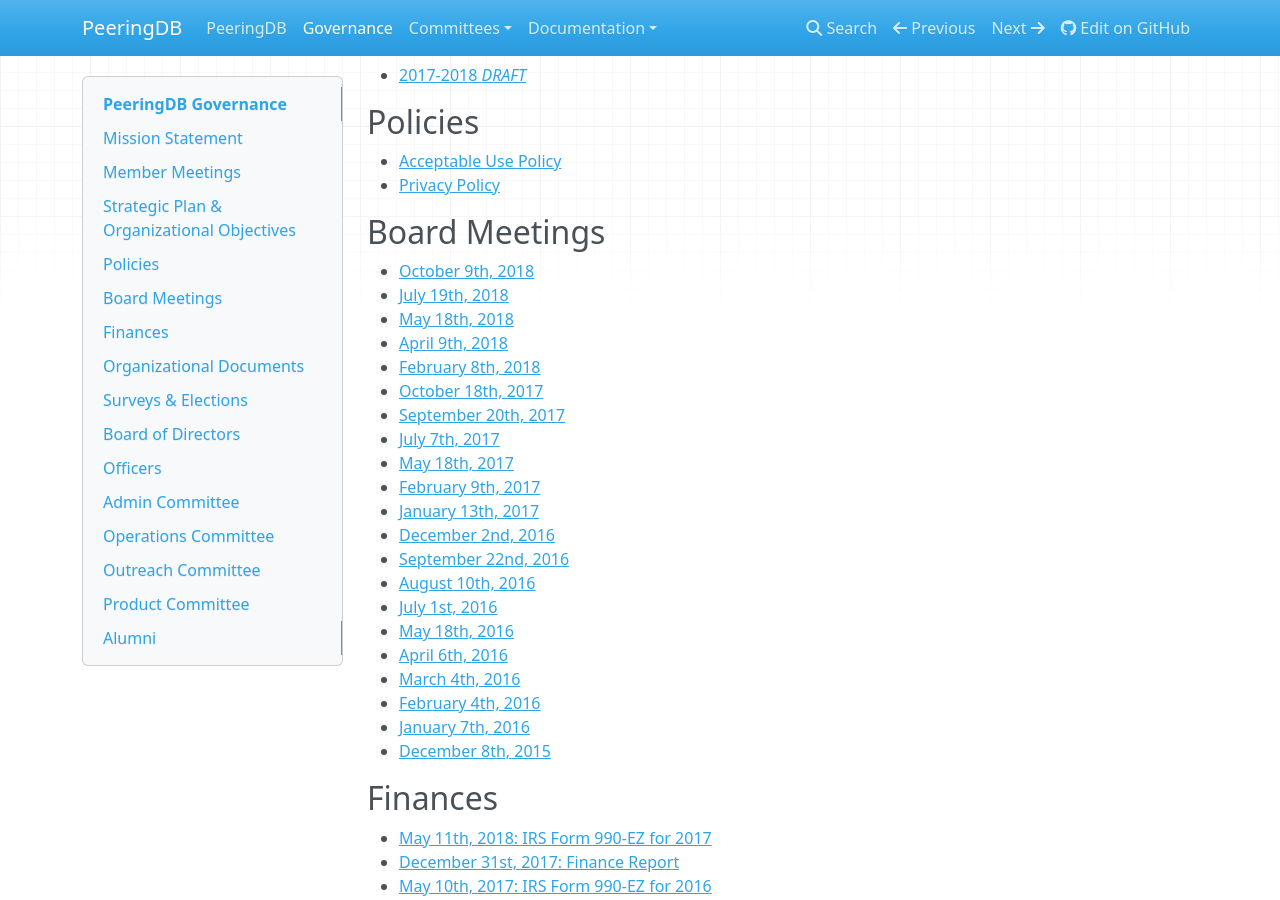
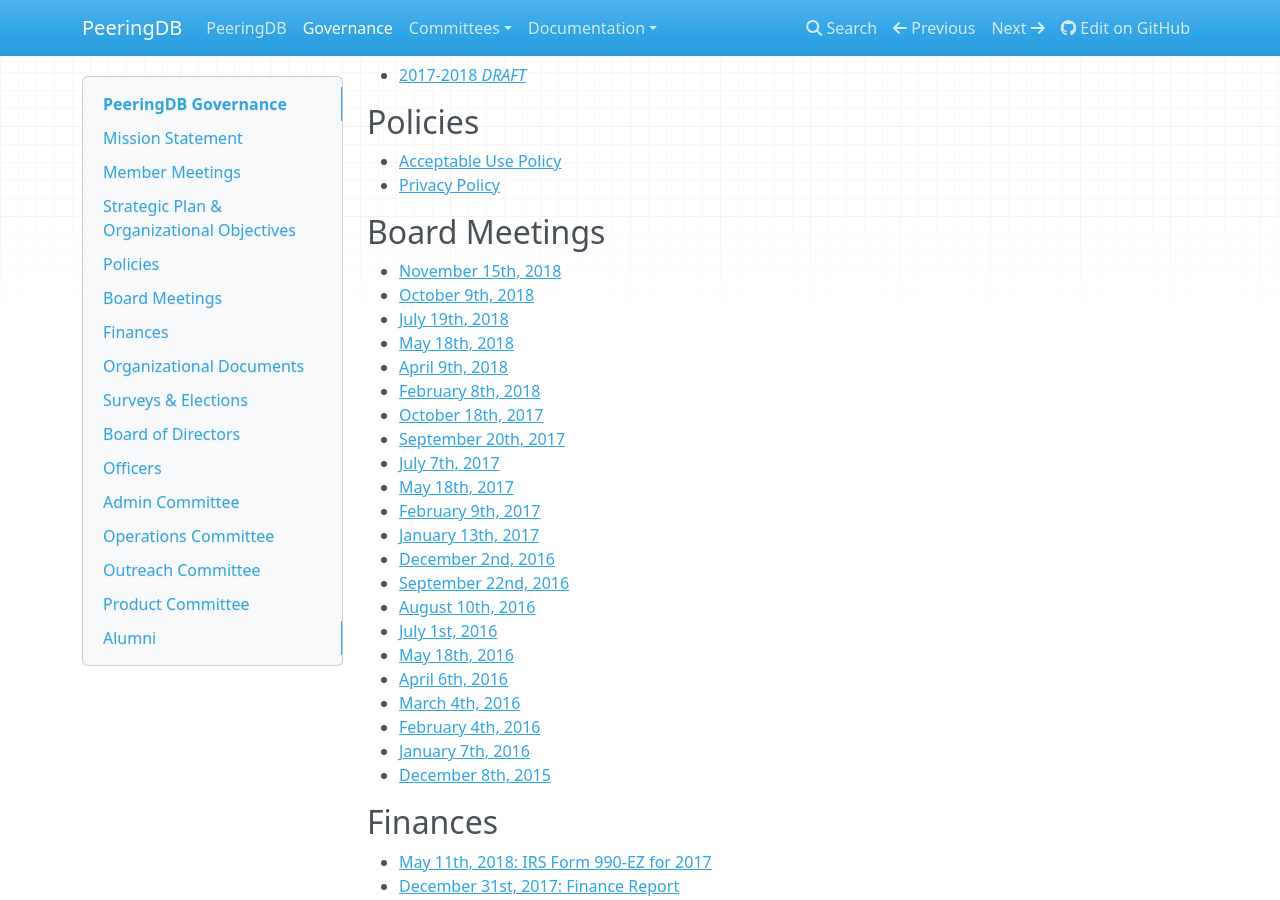
Before and after one commit to peeringdb/docs, an MkDocs documentation site: the page built from docs/gov.md, in a window 1280 px wide and 900 px high, scrolled down 387 px. Built offline with MkDocs 1.6.1, drawn with Linux system fonts in a browser that asks for light colours; nearby versions of some CDN libraries; old or Windows-style settings are respelled for this version of MkDocs.

Commit message:
Board meeting.

```diff
--- a/docs/gov.md
+++ b/docs/gov.md
@@ -22,6 +22,7 @@
 
 ## Board Meetings
 
+- [November 15th, 2018](gov/legaldocs/2018-11-15_PeeringDB_Board_Minutes.pdf)
 - [October 9th, 2018](gov/legaldocs/2018-10-09_PeeringDB_Board_Minutes.pdf)
 - [July 19th, 2018](gov/legaldocs/2018-07-19_PeeringDB_Board_Minutes.pdf)
 - [May 18th, 2018](gov/legaldocs/2018-05-18_PeeringDB_Board_Consent_of_Directors_in_Lieu_of_Annual_Meeting.pdf)
```
Also changed, not shown: 2 other files.
